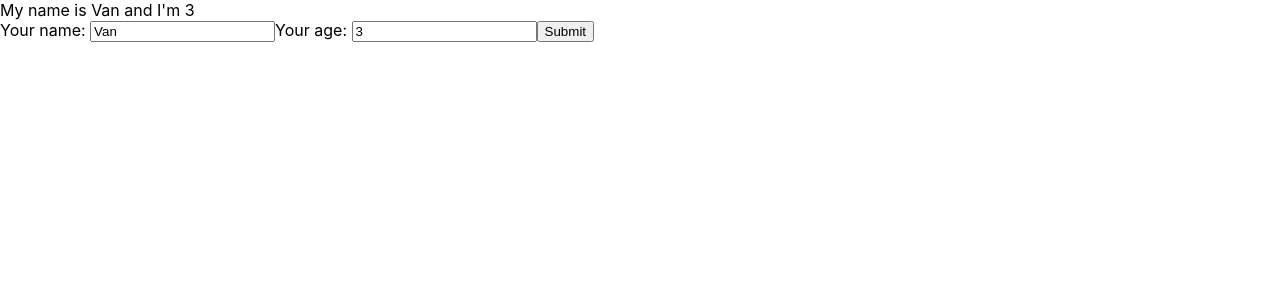
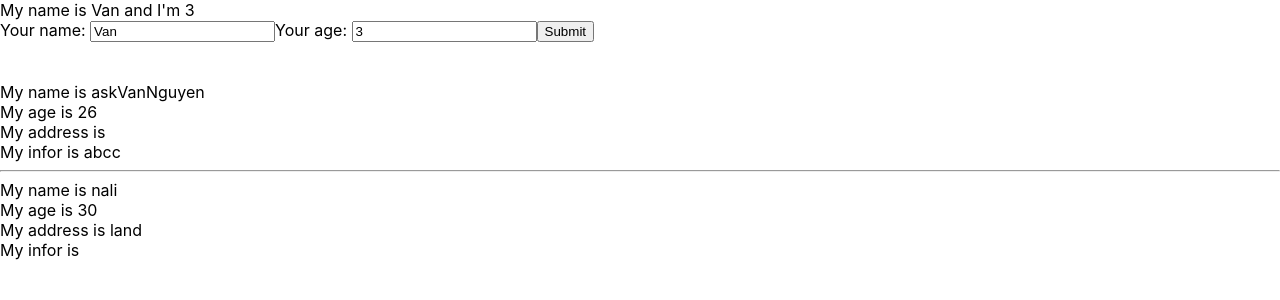
Before and after one commit to vanguyen333/reactUltimate, a React (Create React App) app: page / in a window 1280 px wide. Shown: the top 300 px of the page. Built offline with nearby package versions, Linux system fonts and the light colour scheme.

Commit message:
Chapter 2 ##23 props

```diff
--- /dev/null
+++ b/src/components/DisplayInfor.js
@@ -0,0 +1,18 @@
+import React from "react";
+class DisplayInfor extends React.Component {
+  render() {
+    // console.log(this.props);
+    //Destructuring array/object
+    const { age, name } = this.props; //object
+    //prop = >properties thuoc tinh, truyen du lieu from dad to kids
+    return (
+      <div>
+        <div>My name is {name}</div>
+        <div>My age is {age}</div>
+        <div>My address is {this.props.address}</div>
+        <div>My infor is {this.props.myInfor}</div>
+      </div>
+    );
+  }
+}
+export default DisplayInfor;
--- a/src/components/MyComponent.js
+++ b/src/components/MyComponent.js
@@ -2,11 +2,18 @@
 //function component
 import React from "react";
 import UserInfor from "./UserInfor";
+import DisplayInfor from "./DisplayInfor";
+
 class MyComponent extends React.Component {
   render() {
+    const myInfor = ["ab", "c", "c"];
     return (
       <div>
         <UserInfor />
+        <br /> <br />
+        <DisplayInfor name="askVanNguyen" age={26} myInfor={myInfor} />
+        <hr />
+        <DisplayInfor name="nali" age="30" address="land" />
       </div>
     );
   }
```
